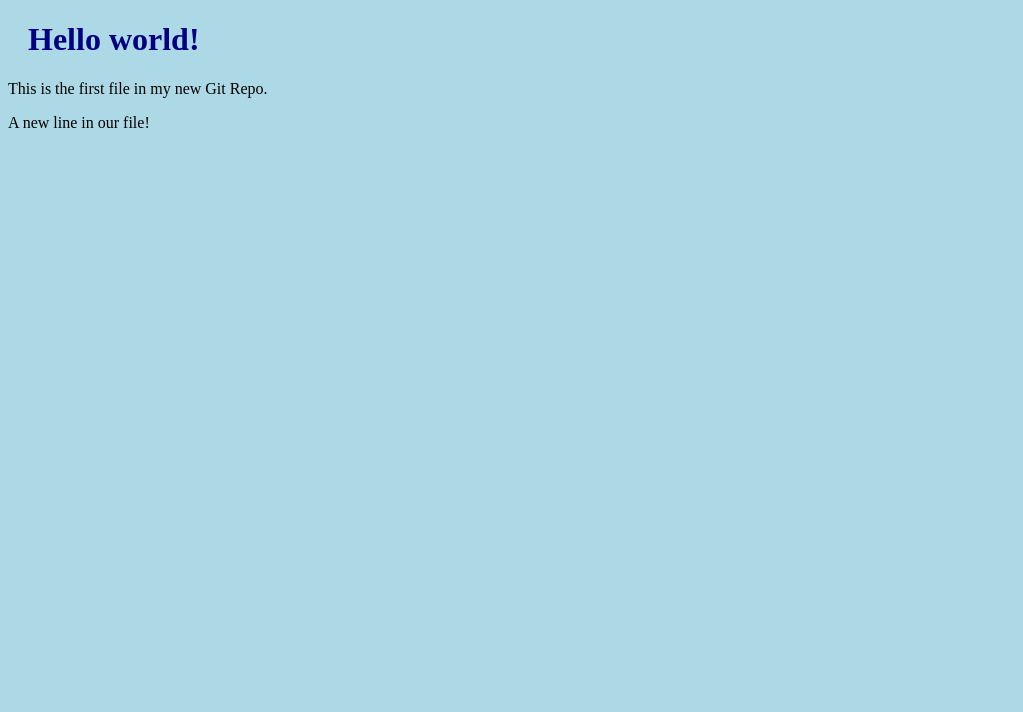
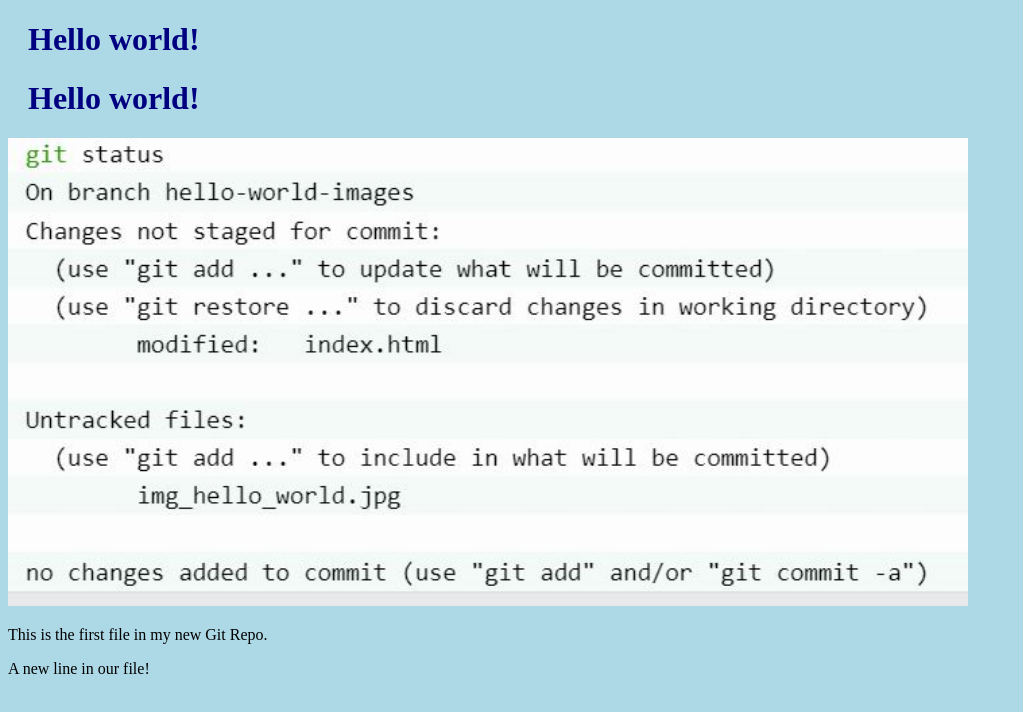
Before and after one commit to Noelf22/NFLearning, a plain HTML site: page index.html in a window 1280 px wide. Shown: the whole page, without its empty margins (0-1023 px from the left). Drawn offline with Linux system fonts and the light colour scheme.

Commit message:
New website detail added

```diff
--- a/index.html
+++ b/index.html
@@ -9,6 +9,8 @@
 <body>
 
     <h1>Hello world!</h1>
+    <h1>Hello world!</h1>
+    <div><img src="img_hello_world.jpg" alt="Hello World from Space" style="width:100%;max-width:960px"></div>
     <p>This is the first file in my new Git Repo.</p>
     <p>A new line in our file!</p>
 </body>
```
Also changed, not shown: img_hello_world.jpg (added).
